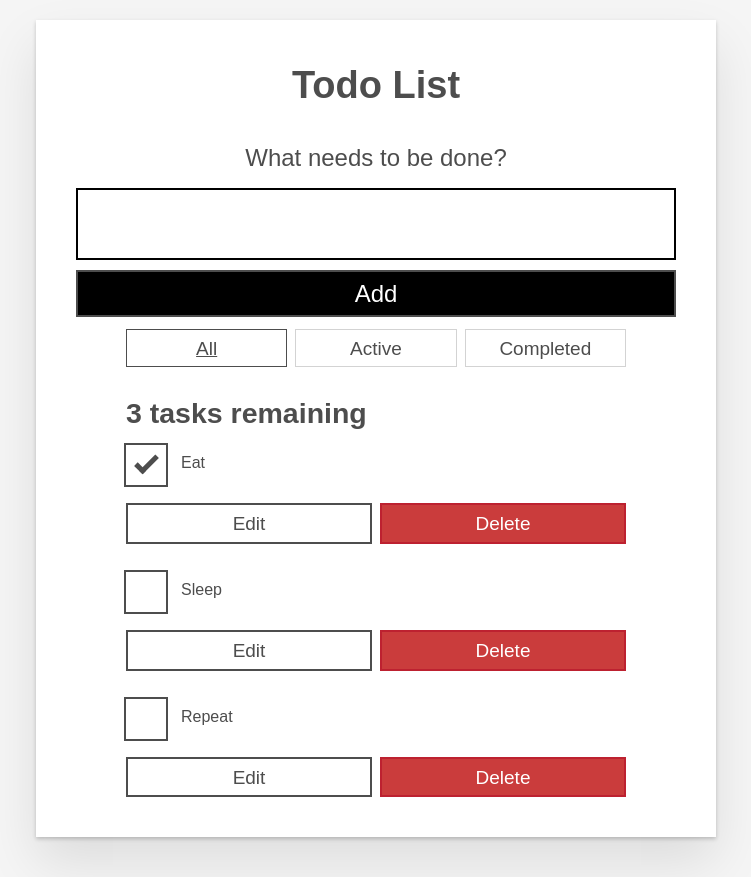
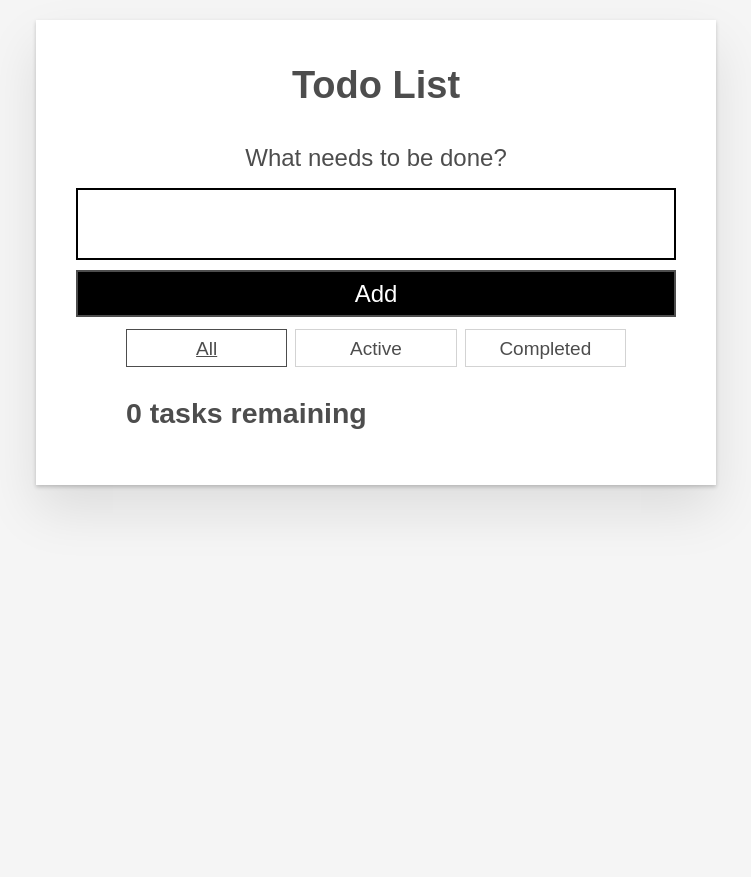
Before and after one commit to coreygans/655react, a React (Create React App) app: page / in a window 1280 px wide. Shown: the whole page, without its empty margins (264-1015 px from the left). After the commit the page ends 800 px from the top, so only its background shows below. Built offline with nearby package versions, Linux system fonts and the light colour scheme.

Commit message:
Added strikethrough for completed items and removed default DATA

```diff
--- a/src/App.css
+++ b/src/App.css
@@ -293,4 +293,9 @@
 .c-cb > input[type="checkbox"]:checked + label::after {
   opacity: 1;
 }
+
+.c-cb > input[type="checkbox"]:checked + label {
+  text-decoration: line-through;
+}
+
 /* End checkbox styles */
--- a/src/index.js
+++ b/src/index.js
@@ -4,9 +4,7 @@
 import App from './App';
 
 const DATA = [
-  { id: "todo-0", name: "Eat", completed: true },
-  { id: "todo-1", name: "Sleep", completed: false },
-  { id: "todo-2", name: "Repeat", completed: false },
+
 ];
 
 
```
